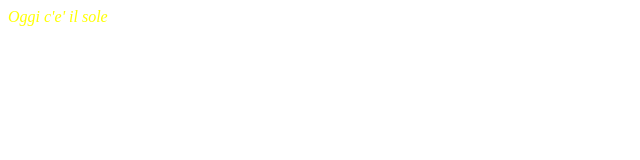
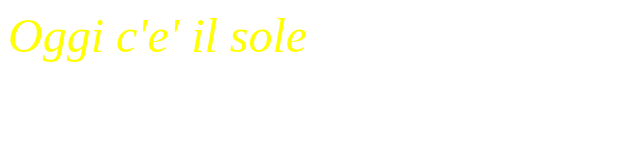
Before and after one commit to GG7104/provaRepository, a plain HTML site: page index.html in a window 1280 px wide. Shown: the whole page, without its empty margins (0-640 px from the left). Drawn offline with Linux system fonts and the light colour scheme.

Commit message:
second commit

```diff
--- a/index.css
+++ b/index.css
@@ -1,3 +1,5 @@
 #colore {
     color: yellow;
+    font-size: 3em;
 }
+s
```
